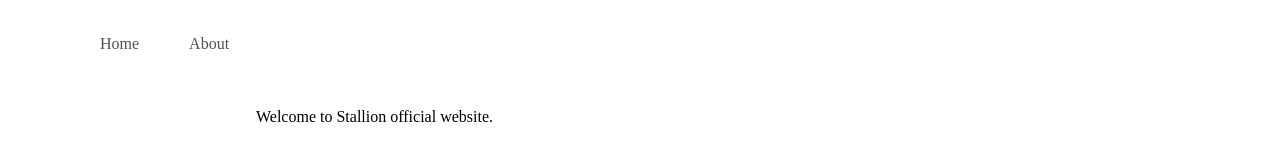
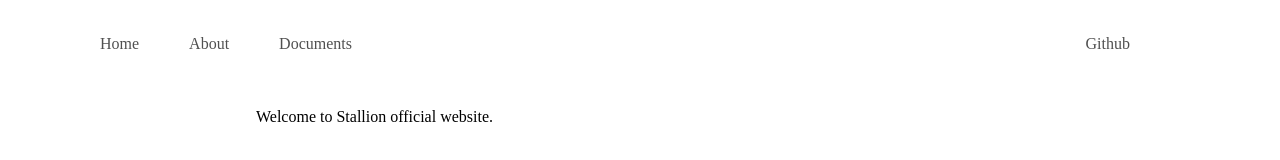
Before and after one commit to amirhnajafiz/packet-exporter, a Vue app: page / in a window 1280 px wide. Shown: the top 160 px of the page. Built offline with nearby package versions, Linux system fonts and the light colour scheme.

Commit message:
update: header links

```diff
--- a/src/App.vue
+++ b/src/App.vue
@@ -8,6 +8,8 @@ import { RouterLink, RouterView } from 'vue-router'
       <nav>
         <RouterLink class="link" to="/">Home</RouterLink>
         <RouterLink class="link" to="/about">About</RouterLink>
+        <RouterLink class="link" to="/">Documents</RouterLink>
+        <RouterLink class="link right-link" to="/">Github</RouterLink>
       </nav>
     </div>
   </header>
@@ -36,4 +38,8 @@ nav {
 .link:hover {
   color: rgb(120, 120, 120);
 }
+
+.right-link {
+  float: right;
+}
 </style>
```
